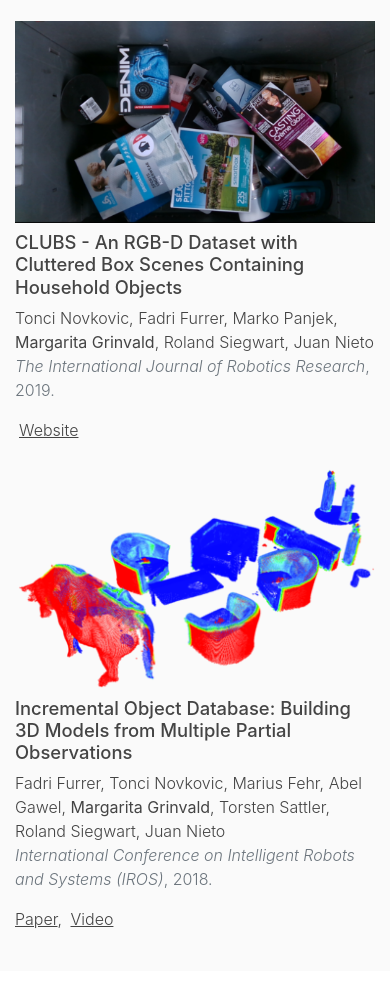
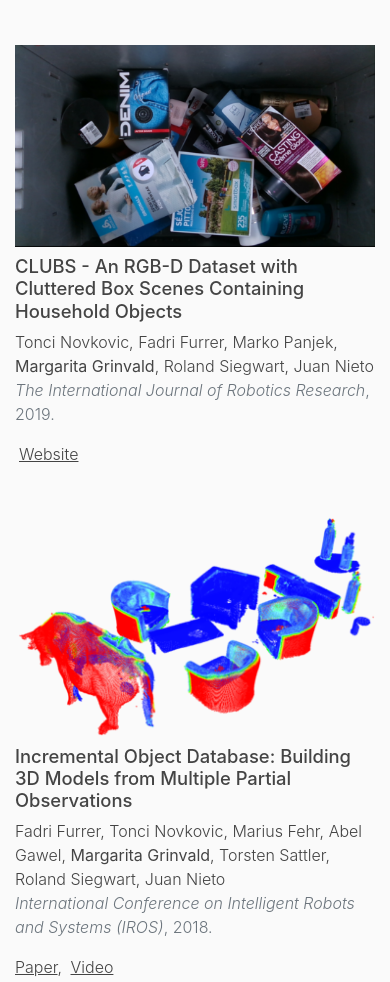
Before and after one commit to margaritaG/margaritaG.github.io, a plain HTML site: page index.html in a window 390 px wide. Shown: the part 1415-2397 px from the top of the page. Drawn offline with Linux system fonts and the light colour scheme.

Commit message:
More spacing

```diff
--- a/index.html
+++ b/index.html
@@ -42,8 +42,8 @@
           <h3>Publications</h4>
         </div>
       </div>
-      <div class="row align-items-center pb-4">
-        <div class="col-sm-4 col-md-3 mb-2 mb-sm-0">
+      <div class="row align-items-center pb-5 pb-sm-4">
+        <div class="col-sm-4 col-md-3 pb-2 pb-sm-0">
           <img src="images/voxblox_plusplus.png" class="img-fluid">
         </div>
         <div class="col">
@@ -55,8 +55,8 @@
             target="_blank" class="pl-1">Code</a>
         </div>
       </div>
-      <div class="row align-items-center pb-4">
-        <div class="col-sm-4 col-md-3 mb-2 mb-sm-0">
+      <div class="row align-items-center pb-5 pb-sm-4">
+        <div class="col-sm-4 col-md-3 pb-2 pb-sm-0">
           <img src="images/clubs.png" class="img-fluid">
         </div>
         <div class="col">
@@ -67,8 +67,8 @@
           <a href="https://clubs.github.io/" class="pl-1" target="_blank">Website</a>
         </div>
       </div>
-      <div class="row align-items-center pb-4">
-        <div class="col-sm-4 col-md-3 mb-2 mb-sm-0">
+      <div class="row align-items-center pb-5 pb-sm-4">
+        <div class="col-sm-4 col-md-3 pb-2 pb-sm-0">
           <img src="images/iodb.png" class="img-fluid">
         </div>
         <div class="col">
```
